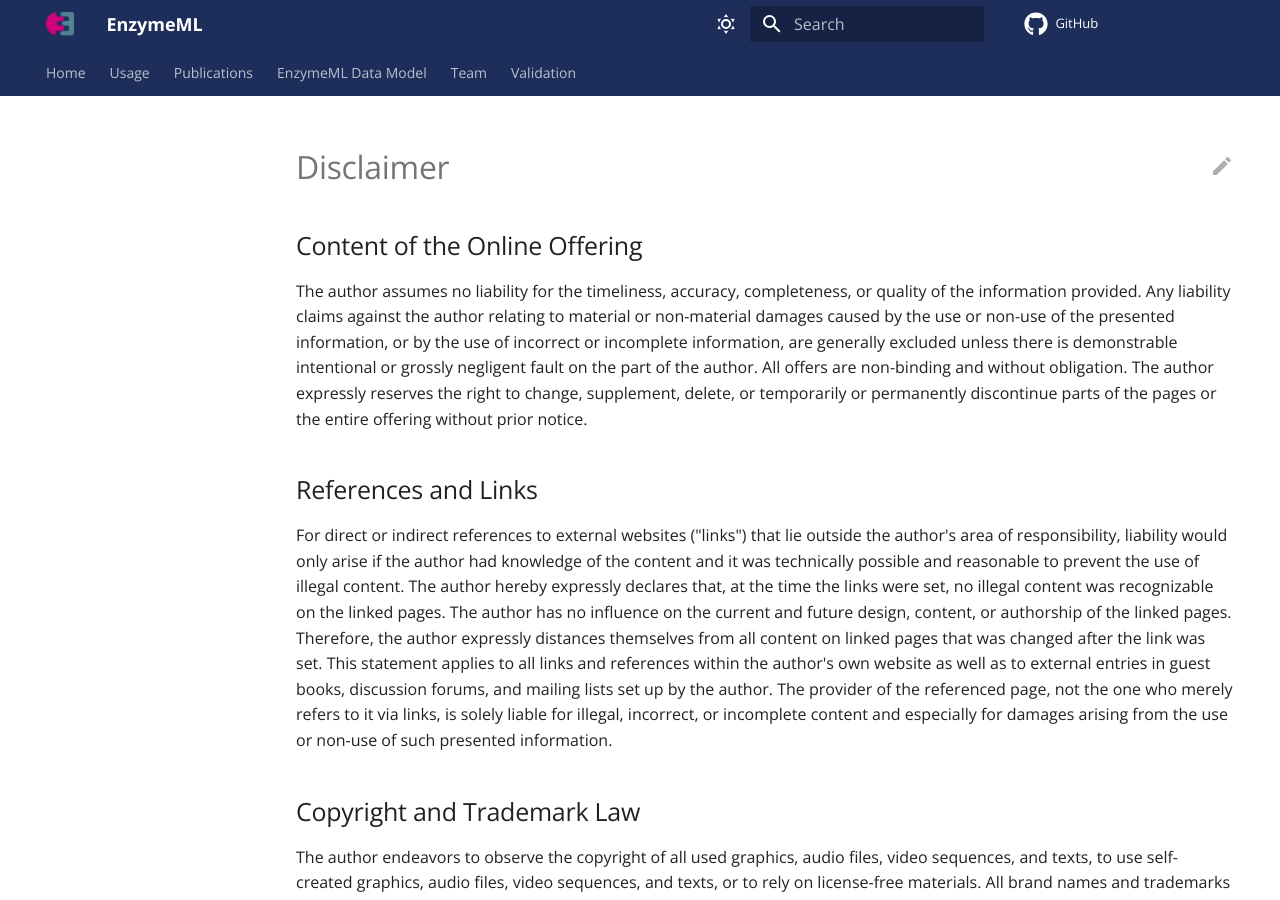
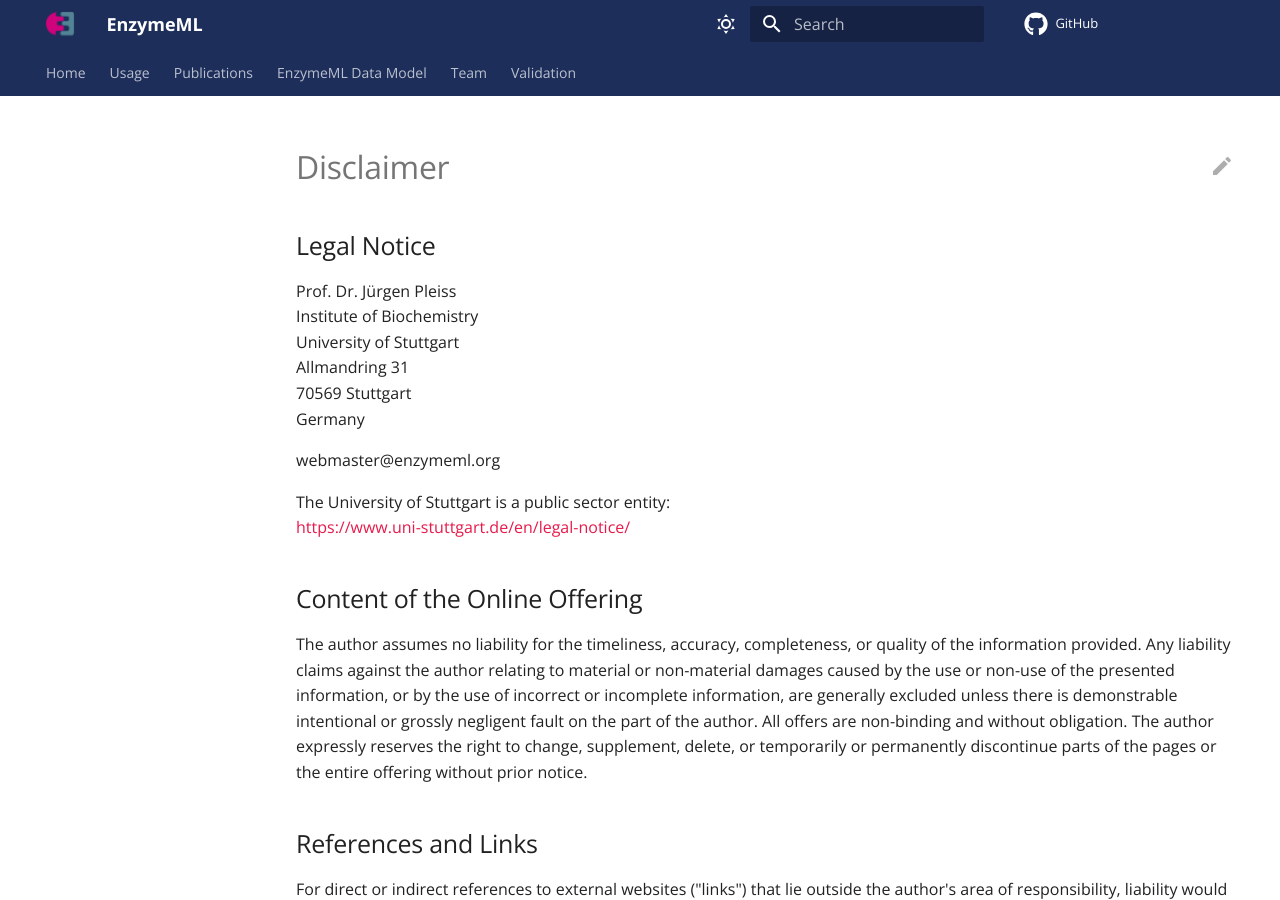
Before and after one commit to EnzymeML/enzymeml-specifications, an MkDocs documentation site: the page built from docs/copyright.md, in a window 1280 px wide and 900 px high. Built offline with MkDocs 1.6.1 and Material for MkDocs 9.7.7, drawn with Linux system fonts in a browser that asks for light colours; comment, search, counter and statistics services are not loaded.

Commit message:
added legal note

```diff
--- a/docs/copyright.md
+++ b/docs/copyright.md
@@ -1,4 +1,20 @@
 # Disclaimer
+
+## Legal Notice
+
+Prof. Dr. Jürgen Pleiss
+Institute of Biochemistry
+University of Stuttgart
+Allmandring 31
+70569 Stuttgart
+Germany
+
+webmaster@enzymeml.org
+
+The University of Stuttgart is a public sector entity:
+[https://www.uni-stuttgart.de/en/legal-notice/](https://www.uni-stuttgart.de/en/legal-notice/)
+
+
 ## Content of the Online Offering
 The author assumes no liability for the timeliness, accuracy, completeness, or quality of the information provided. Any liability claims against the author relating to material or non-material damages caused by the use or non-use of the presented information, or by the use of incorrect or incomplete information, are generally excluded unless there is demonstrable intentional or grossly negligent fault on the part of the author. All offers are non-binding and without obligation. The author expressly reserves the right to change, supplement, delete, or temporarily or permanently discontinue parts of the pages or the entire offering without prior notice.
 
```
